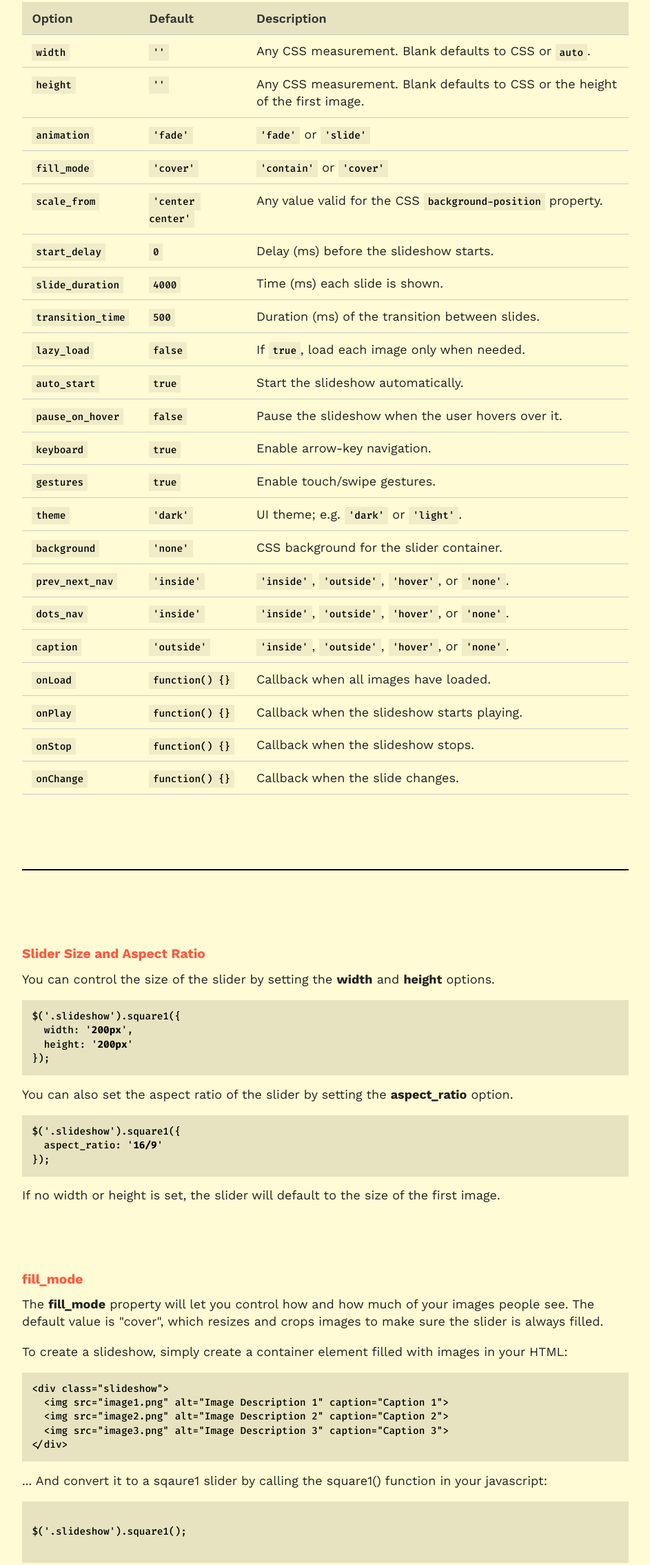
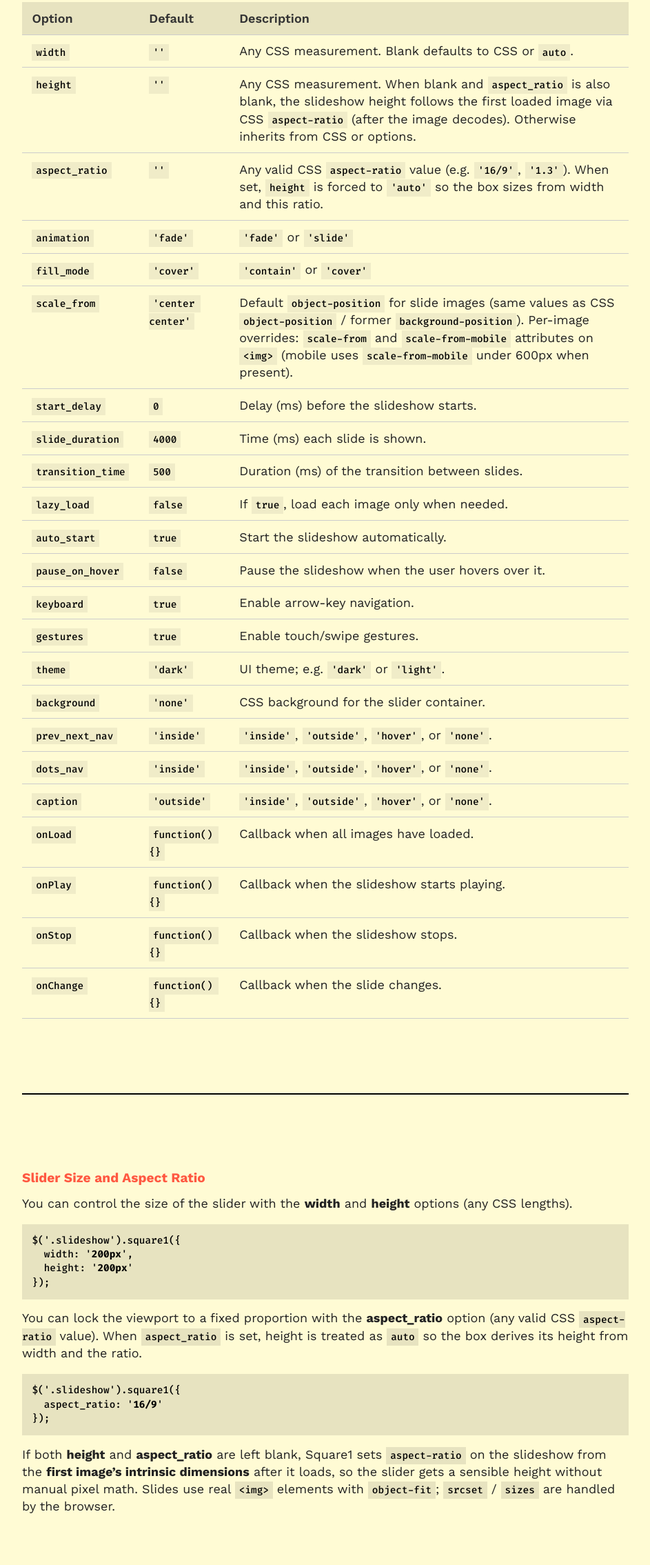
Before and after one commit to thomhines/square1, a plain HTML site: page demo/index.html in a window 1280 px wide. Shown: the part 1383-3652 px from the top of the page at 69% size, without its empty margins (328-1271 px from the left). Drawn offline with nearby package versions, Linux system fonts and the light colour scheme; a web font is replaced by a local one.

Commit message:
Updated README and demo to add detailed options for image attributes, and improved HTML structure for better readability. Enhanced demo styles with new inline code formatting and updated descriptions for slider size and aspect ratio options.

```diff
--- a/demo/demo.css
+++ b/demo/demo.css
@@ -129,6 +129,11 @@ code i {
 
 code b {
 	font-weight: 700;
+}
+
+code.inline {
+	display: inline;
+	padding: .2em .4em;
 }
 
 .status_container button {
--- a/demo/index.html
+++ b/demo/index.html
@@ -92,7 +92,12 @@
 				<tr>
 					<td><code>height</code></td>
 					<td><code>''</code></td>
-					<td>Any CSS measurement. Blank defaults to CSS or the height of the first image.</td>
+					<td>Any CSS measurement. When blank and <code>aspect_ratio</code> is also blank, the slideshow height follows the first loaded image via CSS <code>aspect-ratio</code> (after the image decodes). Otherwise inherits from CSS or options.</td>
+				</tr>
+				<tr>
+					<td><code>aspect_ratio</code></td>
+					<td><code>''</code></td>
+					<td>Any valid CSS <code>aspect-ratio</code> value (e.g. <code>'16/9'</code>, <code>'1.3'</code>). When set, <code>height</code> is forced to <code>'auto'</code> so the box sizes from width and this ratio.</td>
 				</tr>
 				<tr>
 					<td><code>animation</code></td>
@@ -107,7 +112,7 @@
 				<tr>
 					<td><code>scale_from</code></td>
 					<td><code>'center center'</code></td>
-					<td>Any value valid for the CSS <code>background-position</code> property.</td>
+					<td>Default <code>object-position</code> for slide images (same values as CSS <code>object-position</code> / former <code>background-position</code>). Per-image overrides: <code>scale-from</code> and <code>scale-from-mobile</code> attributes on <code>&lt;img&gt;</code> (mobile uses <code>scale-from-mobile</code> under 600px when present).</td>
 				</tr>
 				<tr>
 					<td><code>start_delay</code></td>
@@ -201,20 +206,20 @@
 		<hr>
 
 
-		<h4>Slider Size and Aspect Ratio</h4>
+		<h4 id="aspect_ratio">Slider Size and Aspect Ratio</h4>
 
-		<p>You can control the size of the slider by setting the <b>width</b> and <b>height</b> options.</p>
+		<p>You can control the size of the slider with the <b>width</b> and <b>height</b> options (any CSS lengths).</p>
 		<code>$('.slideshow').square1({
   width: '<b>200px</b>',
   height: '<b>200px</b>'
 });</code>
 
-		<p>You can also set the aspect ratio of the slider by setting the <b>aspect_ratio</b> option.</p>
+		<p>You can lock the viewport to a fixed proportion with the <b>aspect_ratio</b> option (any valid CSS <code class="inline">aspect-ratio</code> value). When <code class="inline">aspect_ratio</code> is set, height is treated as <code class="inline">auto</code> so the box derives its height from width and the ratio.</p>
 		<code>$('.slideshow').square1({
   aspect_ratio: '<b>16/9</b>'
 });</code>
 
-		<p>If no width or height is set, the slider will default to the size of the first image.</p>
+		<p>If both <b>height</b> and <b>aspect_ratio</b> are left blank, Square1 sets <code class="inline">aspect-ratio</code> on the slideshow from the <b>first image’s intrinsic dimensions</b> after it loads, so the slider gets a sensible height without manual pixel math. Slides use real <code class="inline">&lt;img&gt;</code> elements with <code class="inline">object-fit</code>; <code class="inline">srcset</code> / <code class="inline">sizes</code> are handled by the browser.</p>
 
 
 		<h4>fill_mode</h4>
@@ -229,9 +234,7 @@
 &lt;/div&gt;</code>
 
 		<p>... And convert it to a sqaure1 slider by calling the square1() function in your javascript:</p>
-		<code>
-$('.slideshow').square1();
-		</code>
+		<code>$('.slideshow').square1();</code>
 
 		<div class="slideshow_cover">
 			<img src="image2.jpg" alt="Example Image" caption="Napoli Coastline. Image from https://isorepublic.com/">
@@ -302,7 +305,7 @@ $('.slideshow').square1();
 
 		<h4>Image Positioning</h4>
 
-		<p>If you are using the default "cover" fill mode to scale your images, you can set the point from which the image should scale from (ie. which corner of the image will be pinned in place if parts of the image need to be scaled and cropped). You can use any values that work with the CSS [background-position](https://www.w3schools.com/cssref/pr_background-position.asp) property.</p>
+		<p>If you are using the default &quot;cover&quot; fill mode, you can set the focal point for cropping with <b>scale_from</b> (default <code class="inline">object-position</code> for all images), or per image with the <code class="inline">scale-from</code> / <code class="inline">scale-from-mobile</code> attributes. Values are the same as for CSS <a href="https://developer.mozilla.org/en-US/docs/Web/CSS/object-position"><code class="inline">object-position</code></a>.</p>
 		<code>$('.slideshow_scalefrom').square1({
   scale_from: '<b>bottom right</b>'
 });</code>
@@ -327,7 +330,7 @@ $('.slideshow').square1();
 
 		<h3>Slider w/ Non-Image Elements</h3>
 
-		<p>You can also make slides out of more things other than images, such as iframes or more complex HTML structures. Square1 will use the first `img` tag in each child element as the background of that slide. If no image is found, the child element will be used as as the slide content.</p>
+		<p>You can also make slides out of more than plain images: iframes or richer HTML. Each direct child of the slideshow is wrapped in a <b>slide</b> container. Square1 uses the first <code>&lt;img&gt;</code> in each slide for full-bleed imagery (<code>object-fit</code> according to <code>fill_mode</code>). If there is no <code>&lt;img&gt;</code>, the slide content is shown as-is.</p>
 
 		<code>
 &lt;div class="slideshow"&gt;
@@ -419,7 +422,7 @@ $('.slide3').click(function() {
 
 		<h3>Responsive Images</h3>
 
-		<p>Square1 supports <a href="https://developer.mozilla.org/en-US/docs/Learn/HTML/Multimedia_and_embedding/Responsive_images">srcset</a> right out of the box. Just create your various image sizes, add 'srcset' (and the optional 'size') attributes to your img tags and square1 will load the appropriately sized images as needed.</p>
+		<p>Square1 supports <a href="https://developer.mozilla.org/en-US/docs/Learn/HTML/Multimedia_and_embedding/Responsive_images">srcset</a> on normal visible <code>&lt;img&gt;</code> tags. Add <code>srcset</code> (and optional <code>sizes</code>); the browser picks the resource, so you do not need custom logic for widths.</p>
 
 		<code>&lt;div class="slideshow_srcset"&gt;
   &lt;img src="image1.png"
```
Also changed, not shown: demo/demo-min.css, 1 other file.
